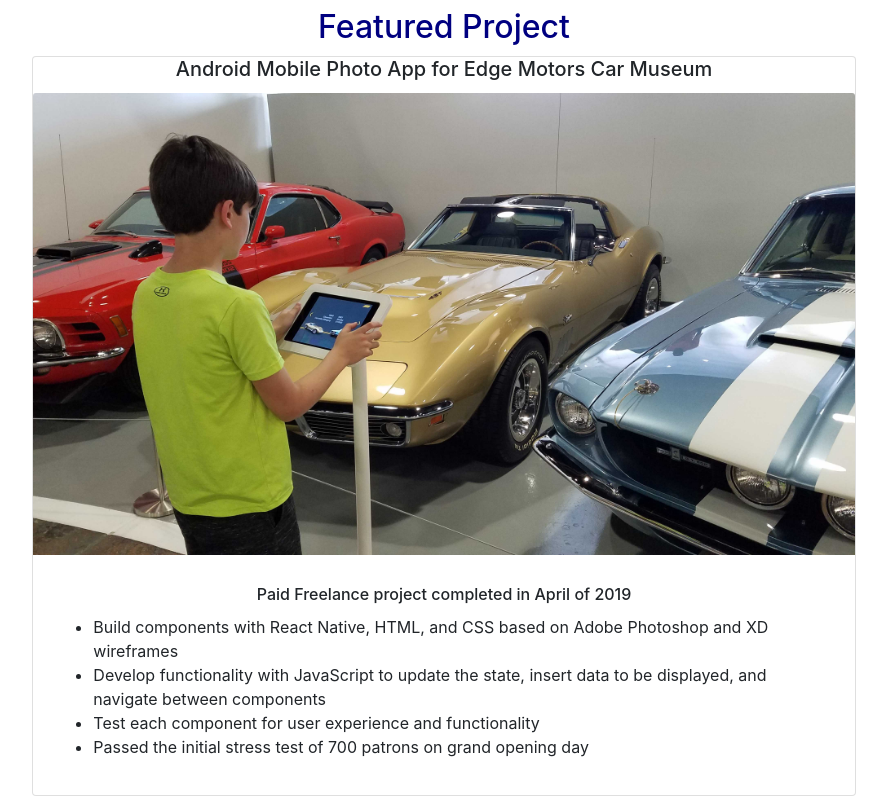
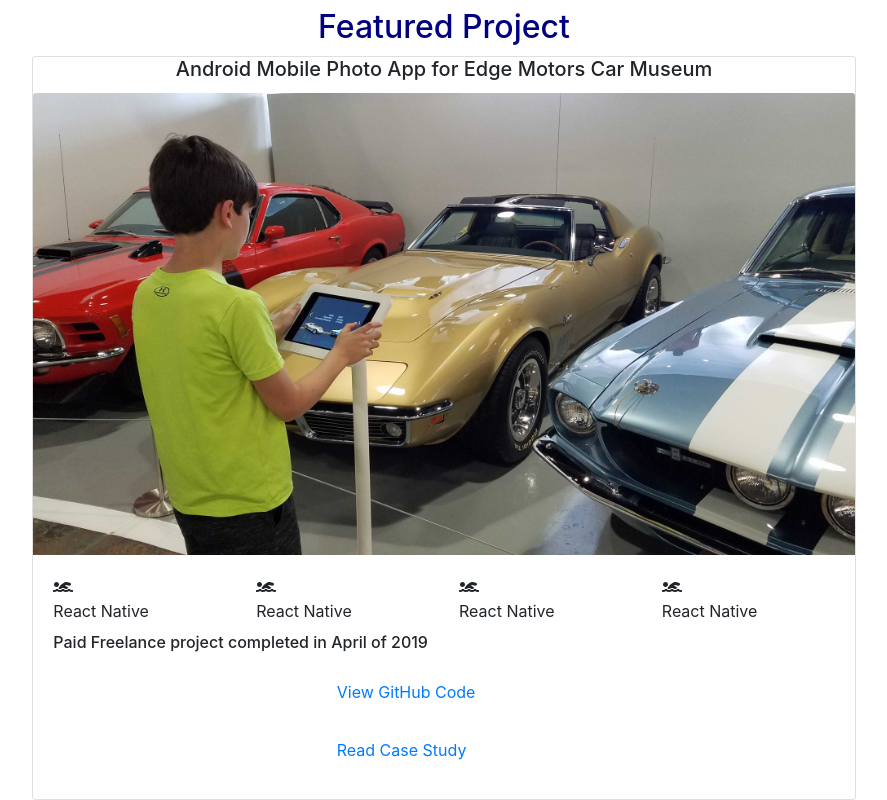
Before and after one commit to jcsmileyjr/v2-Portfolio, a React (Create React App) app in the folder portfolio/: page / in a window 1280 px wide. Shown: the part 642-1442 px from the top of the page, without its empty margins (196-1083 px from the left). Built offline with nearby package versions, Linux system fonts and the light colour scheme.

Commit message:
Finally figure out more of React fontawesome

```diff
--- a/portfolio/src/App.css
+++ b/portfolio/src/App.css
@@ -58,8 +58,6 @@ really wasn't working. The fix was to use a linear-gradient.
   justify-content: center; /*Center the content on the y axis*/
 }
 
-
-
 /********** End Intro Component Styling **********/
 
 
--- a/portfolio/src/App.js
+++ b/portfolio/src/App.js
@@ -2,6 +2,7 @@ import React, { Component } from 'react';
 import { Container, Row} from 'react-bootstrap';
 
 import './App.css';
+
 
 import Intro from './components/intro';
 import About from './components/about';
--- a/portfolio/src/components/intro.js
+++ b/portfolio/src/components/intro.js
@@ -4,13 +4,11 @@ import { Container, Row, Col, Button, Card} from 'react-bootstrap';
 import '../App.css';
 import Project from './project';
 
-//import { library } from '@fortawesome/fontawesome-svg-core'
-//import { FontAwesomeIcon } from '@fortawesome/react-fontawesome'
-//import { faReact } from '@fortawesome/free-solid-svg-icons'
-//library.add(faReact)
+import { library } from '@fortawesome/fontawesome-svg-core'
+import { FontAwesomeIcon } from '@fortawesome/react-fontawesome'
+import { faSwimmer } from '@fortawesome/free-solid-svg-icons'
 
-
-//<i class="fab fa-react"></i>
+library.add(faSwimmer);
 
 export default function Intro(props){
     return(
@@ -32,13 +30,33 @@ export default function Intro(props){
                                 fluid ={true}
                                 src={require("../img/car-boy.jpg")} />
                         <Card.Body>
-                        <Card.Subtitle className="center rowWhiteSpace">Paid Freelance project completed in April of 2019</Card.Subtitle>
-                            <ul>
-                                <li>Build components with React Native, HTML, and CSS based on Adobe Photoshop and XD wireframes</li>
-                                <li>Develop functionality with JavaScript to update the state, insert data to be displayed, and navigate between components</li>
-                                <li>Test each component for user experience and functionality</li>
-                                <li>Passed the initial stress test of 700 patrons on grand opening day</li>
-                            </ul>
+                            <Row>
+                                <Col>
+                                    <FontAwesomeIcon icon="swimmer" />
+                                    <Card.Text>React Native</Card.Text>
+                                </Col>
+                                <Col>
+                                    <FontAwesomeIcon icon="swimmer" />
+                                    <Card.Text>React Native</Card.Text>
+                                </Col>
+                                <Col>
+                                    <FontAwesomeIcon icon="swimmer" />
+                                    <Card.Text>React Native</Card.Text>
+                                </Col>
+                                <Col>
+                                    <FontAwesomeIcon icon="swimmer" />
+                                    <Card.Text>React Native</Card.Text>
+                                </Col>
+                            </Row>
+                            <Card.Subtitle className="rowWhiteSpace">Paid Freelance project completed in April of 2019</Card.Subtitle>
+                            <Row>
+                                <Col xs={{span:9, offset:2}} sm={{span:6, offset:5}} md={{span:6, offset:3}} lg={{span:6, offset:4}}>
+                                    <Button variant="link" >View GitHub Code</Button>
+                                </Col>
+                                <Col xs={{span:9, offset:2}} sm={{span:6, offset:5}} md={{span:6, offset:3}} lg={{span:6, offset:4}}>
+                                    <Button variant="link" >Read Case Study</Button>
+                                </Col>
+                            </Row>
                         </Card.Body>
                     </Card>
                 </Col>
```
Also changed, not shown: portfolio/src/components/Nav.js (+0 -7 lines).
